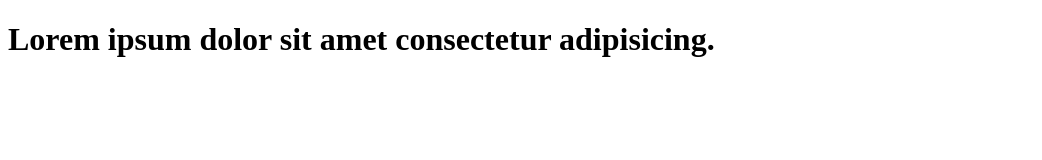
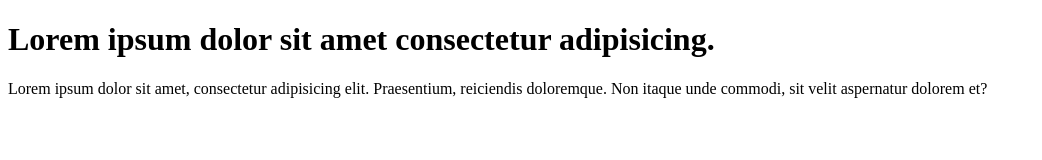
Before and after one commit to alexchaudhary/learn-git, a plain HTML site: page index.html in a window 1280 px wide. Shown: the whole page, without its empty margins (0-1042 px from the left). Drawn offline with Linux system fonts and the light colour scheme.

Commit message:
Add index.html

```diff
--- a/index.html
+++ b/index.html
@@ -7,5 +7,6 @@
 </head>
 <body>
     <h1>Lorem ipsum dolor sit amet consectetur adipisicing.</h1>
+    <p>Lorem ipsum dolor sit amet, consectetur adipisicing elit. Praesentium, reiciendis doloremque. Non itaque unde commodi, sit velit aspernatur dolorem et?</p>
 </body>
 </html>
```
